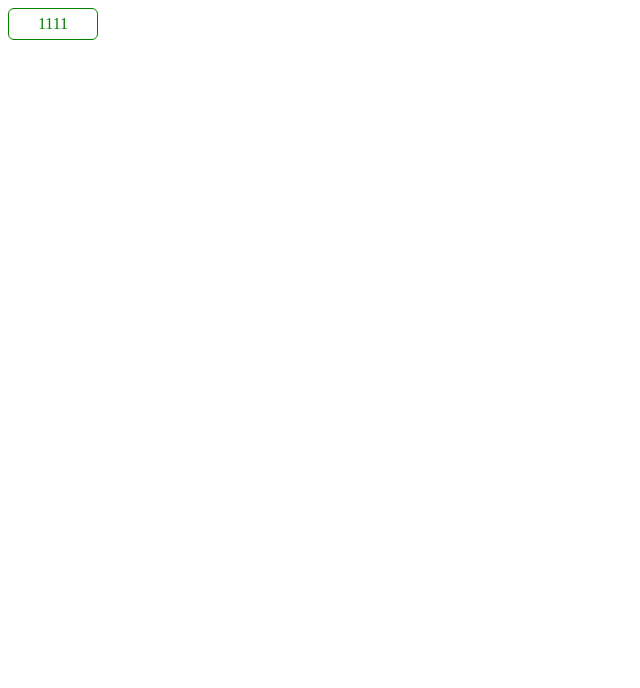
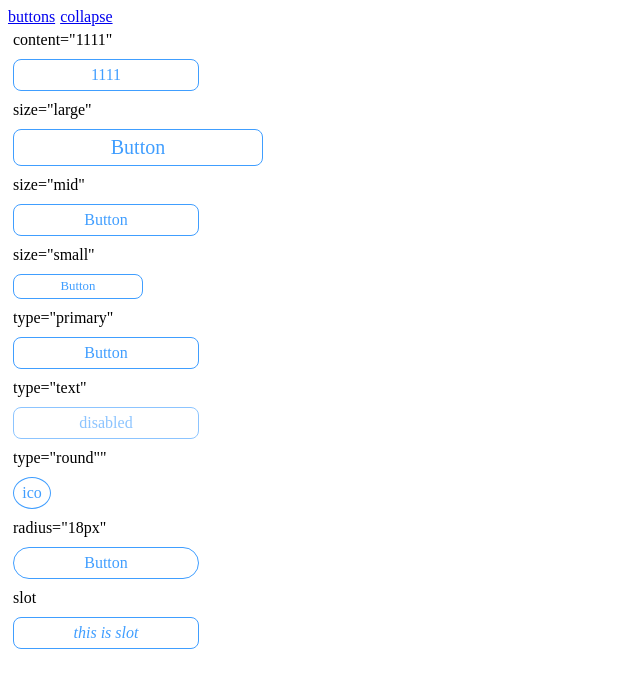
Before and after one commit to Alfxjx/vuedash, a Vue app: page /#/buttons in a window 1280 px wide. Shown: the top 688 px of the page, without its empty margins (0-640 px from the left). Built offline with nearby package versions, Linux system fonts and the light colour scheme.

Commit message:
dashBUtton 1.0

```diff
--- /dev/null
+++ b/common/var.less
@@ -0,0 +1,2 @@
+@theme-color: #409eff;
+@bg-color: white;
--- a/components/dashButton.vue
+++ b/components/dashButton.vue
@@ -6,9 +6,17 @@
     @mouseup="mouseUp"
     @touchstart="mouseDown"
     @touchend="mouseUp"
-    :class="{'mouse-down':isMouseDown}"
+    :style="{borderRadius:computedRadius}"
+    :class="[
+    buttonType,
+    buttonSize,
+    {
+      'mouse-down':isMouseDown,
+      'disabled': disabled
+    }]"
   >
-    <span>{{content}}</span>
+    <slot v-if="$slots.default"></slot>
+    <span v-else>{{content}}</span>
   </div>
 </template>
 
@@ -18,7 +26,24 @@ export default {
   props: {
     content: {
       type: [String, Number],
-      default: "按钮"
+      default: "Button"
+    },
+    disabled: {
+      type: Boolean,
+      default: false
+    },
+    size: {
+      type: String,
+      // large mid small
+      default: "mid"
+    },
+    type: {
+      type: String,
+      default: "primary"
+    },
+    radius:{
+      type:String,
+      default:'8px'
     }
   },
   data() {
@@ -28,10 +53,23 @@ export default {
   },
   created() {},
   mounted() {},
-  computed: {},
+  computed: {
+    buttonSize() {
+      return `btn-size-${this.size}`;
+    },
+    buttonType() {
+      return `btn-type-${this.type}`;
+    },
+    computedRadius() {
+      if(this.type==='round'){
+        return `50%`;
+      }
+      return this.radius;
+    }
+  },
   methods: {
-    handleBtnClick() {
-      console.log("clicked" + this.$options.name);
+    handleBtnClick(event) {
+      this.$emit("click", event);
     },
     mouseDown() {
       this.isMouseDown = true;
@@ -46,22 +84,57 @@ export default {
 </script>
 
 <style scoped lang="less">
+@import '../common/var.less';
+
 .dash-button {
-  max-width: 4em;
-  display: flex;
-  justify-content: center;
-  align-items: center;
-  font-size: 1em;
-  font-weight: 500;
-  color: green;
-  background: #fff;
-  padding: 6px 12px;
-  border: 1px solid green;
-  border-radius: 6px;
+  max-width: 10em;
+  display: inline-block;
+  text-align: center;
+  font-weight: 400;
+  color: @theme-color;
+  background: @bg-color;
   transition: all 0.1s;
   &.mouse-down {
-    background: green;
-    color: #fff;
+    background: @theme-color;
+    color: @bg-color;
+  }
+  &.disabled {
+    pointer-events: none;
+    cursor: not-allowed;
+    position: relative;
+    opacity: 0.6;
+  }
+  // size
+  &.btn-size-large {
+    font-size: 1.25em;
+    padding: 6px 24px;
+
+  }
+  &.btn-size-mid {
+    font-size: 1em;
+    padding: 6px 12px;
+
+  }
+  &.btn-size-small {
+    font-size: 0.8em;
+    padding: 4px 0;
+
+  }
+  // type
+  &.btn-type-primary {
+    border: 1px solid @theme-color;
+
+  }
+  // TODO
+  &.btn-type-text {
+    border: none;
+  }
+  &.btn-type-round {
+    width: 1.5em;
+    padding: 6px;
+    border: 1px solid @theme-color;
+    border-radius: 50%;
+    overflow: hidden;
   }
 }
 </style>
--- a/components/index.js
+++ b/components/index.js
@@ -8,4 +8,8 @@ Object.keys(Vuedash).forEach(name => {
   Vue.component(name, Vuedash[name])
 })
 
+export {
+  dashButton
+}
+
 export default Vuedash
--- a/package.json
+++ b/package.json
@@ -1,6 +1,6 @@
 {
   "name": "vuedash-ui",
-  "version": "0.1.0",
+  "version": "0.1.1",
   "private": false,
   "main": "./dist/vuedash.common.js",
   "files": [
@@ -8,7 +8,9 @@
     "src/*",
     "public/*",
     "*.json",
-    "*.js"
+    "*.js",
+    "components/*",
+    "common/*"
   ],
   "scripts": {
     "serve": "vue-cli-service serve",
--- a/src/App.vue
+++ b/src/App.vue
@@ -1,6 +1,7 @@
 <template>
   <div id="app">
-    <dash-button :content="text"></dash-button>
+    <router-link to="/buttons">buttons</router-link>
+    <router-link to="/collapse">collapse</router-link>
     <router-view />
   </div>
 </template>
@@ -8,12 +9,15 @@
 <script>
 export default {
   data() {
-    return {
-      text: 1111
-    };
+    return {};
   }
 };
 </script>
 
 <style lang="less">
+#app{
+  > *{
+    margin-right: 5px;
+  }
+}
 </style>
--- a/src/main.js
+++ b/src/main.js
@@ -5,8 +5,8 @@ import Vuedash from '../components/index.js'
 
 Vue.config.productionTip = false
 
+Vue.use(Vuedash);
 new Vue({
-  Vuedash,
   router,
   render: h => h(App)
 }).$mount('#app')
--- /dev/null
+++ b/src/pages/exampleButton.vue
@@ -0,0 +1,38 @@
+<template>
+  <div class="buttons">
+    <span>content="1111"</span>
+    <dash-button content="1111"></dash-button>
+    <span>size="large"</span>
+    <dash-button size="large"></dash-button>
+    <span>size="mid"</span>
+    <dash-button size="mid"></dash-button>
+    <span>size="small"</span>
+    <dash-button size="small"></dash-button>
+    <span>type="primary"</span>
+    <dash-button type="primary"></dash-button>
+    <span>type="text"</span>
+    <dash-button disabled content="disabled"></dash-button>
+    <span>type="round""</span>
+    <dash-button type="round" content="ico"></dash-button>
+    <span>radius="18px"</span>
+    <dash-button radius="18px"></dash-button>
+    <span>slot</span>
+    <dash-button>
+      <em>this is slot</em>
+    </dash-button>
+  </div>
+</template>
+
+<script>
+export default {};
+</script>
+
+<style scoped lang="less">
+.buttons{
+  display: flex;
+  flex-direction: column;
+  > *{
+    margin: 5px;
+  }
+}
+</style>
--- /dev/null
+++ b/src/pages/exampleCollapse.vue
@@ -0,0 +1,13 @@
+<template>
+  <div class="collapse">
+
+  </div>
+</template>
+
+<script>
+export default{}
+</script>
+
+<style scoped lang="less">
+.collapse{}
+</style>
--- a/src/router.js
+++ b/src/router.js
@@ -1,8 +1,19 @@
-import Vue from 'vue';
-import Router from 'vue-router';
+import Vue from "vue";
+import Router from "vue-router";
+import exampleButton from "./pages/exampleButton.vue";
+import exampleCollapse from './pages/exampleCollapse.vue'
 
 Vue.use(Router);
 
 export default new Router({
-  routes: []
+  routes: [
+    {
+      path: "/buttons",
+      component: exampleButton
+    },
+    {
+      path: '/collapse',
+      component: exampleCollapse
+    }
+  ]
 });
```
Also changed, not shown: 2 other files (tests, documents, lock files or other folders).
